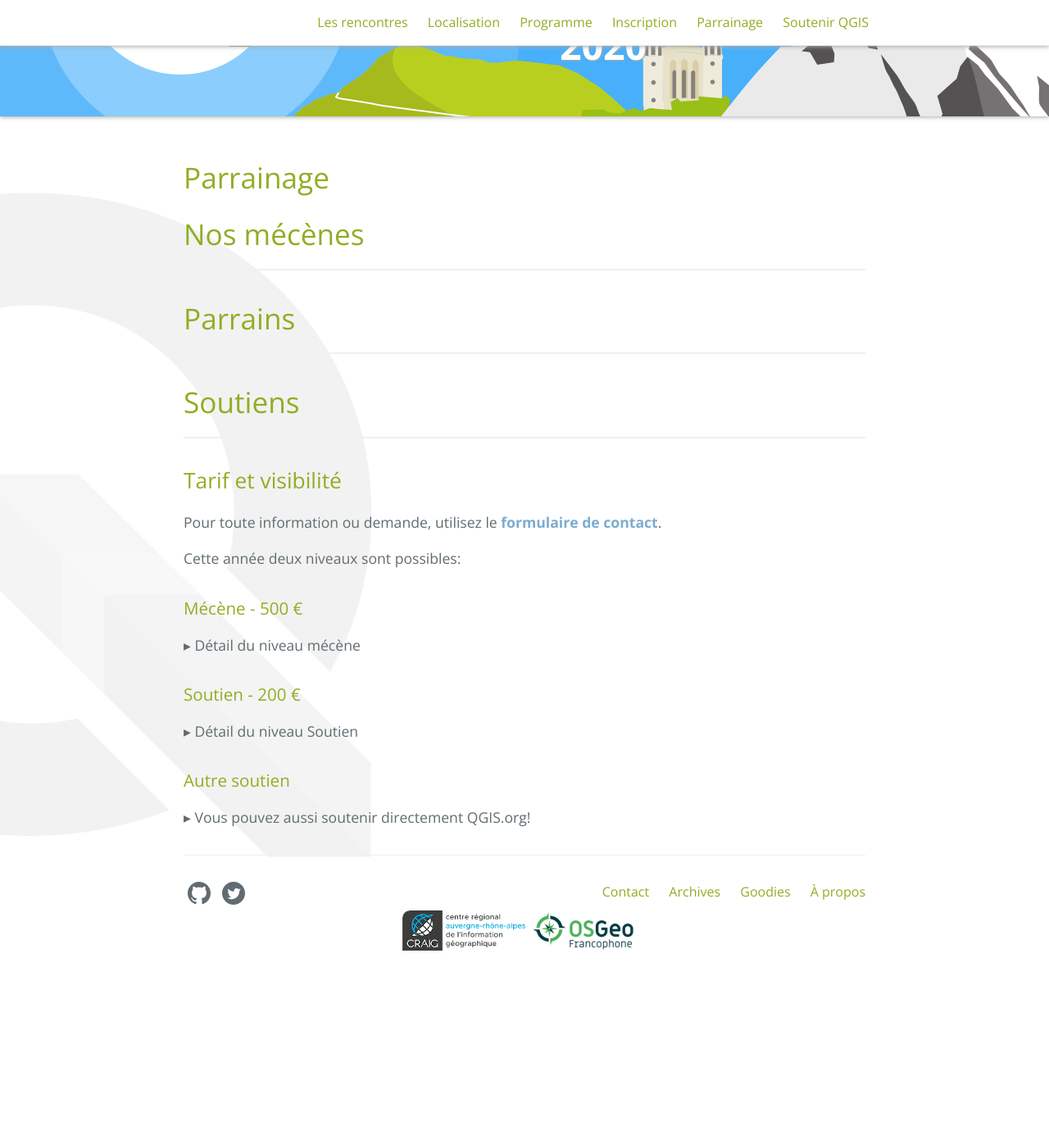
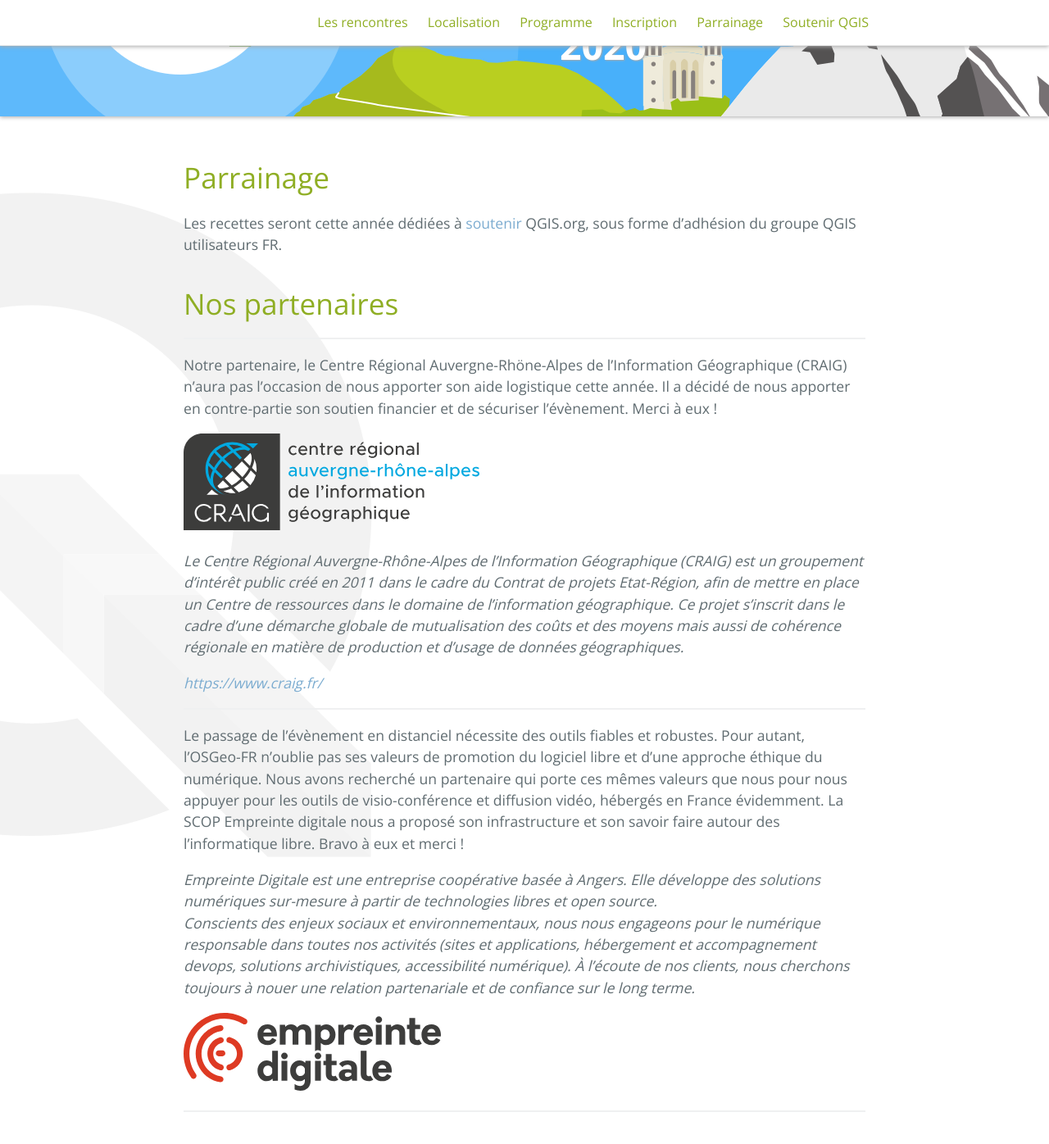
Before and after one commit to OSGeo-fr/QGIS-conf-fr-website, a Jekyll site: the page built from z30_parrainages.md, in a window 1280 px wide and 1400 px high, scrolled down 253 px. Shown: the top 1396 px of the window at 82% size. Built offline with Jekyll 4.4.1, drawn with Linux system fonts in a browser that asks for light colours; before the commit the page ends 1467 px from its top, so only the background shows below that.

Commit message:
ajout partenaires CRAIG et empreinte digitale

```diff
--- a/z30_parrainages.md
+++ b/z30_parrainages.md
@@ -5,9 +5,40 @@ tagline: Nous remercions nos généreux soutiens !
 menu: header
 ---
 
+Les recettes seront cette année dédiées à [soutenir](https://www.qgis.org/fr/site/getinvolved/governance/sustaining_members/sustaining_members.html#how-can-you-support-the-qgis-development) QGIS.org, sous forme d'adhésion du groupe QGIS utilisateurs FR.
+
+
+
+# Nos partenaires
+
+---
+
+Notre partenaire, le Centre Régional Auvergne-Rhöne-Alpes de l'Information Géographique (CRAIG) n'aura pas l'occasion de nous apporter son aide logistique cette année. Il a décidé de nous apporter en contre-partie son soutien financier et de sécuriser l'évènement. Merci à eux !
+
+[![CRAIG](/images/logo-craig.svg)](https://www.craig.fr)
+
+
+_Le Centre Régional Auvergne-Rhône-Alpes de l'Information Géographique (CRAIG) est un groupement d'intérêt public créé en 2011 dans le cadre du Contrat de projets Etat-Région, afin de mettre en place un Centre de ressources dans le domaine de l'information géographique. Ce projet s'inscrit dans le cadre d'une démarche globale de mutualisation des coûts et des moyens mais aussi de cohérence régionale en matière de production et d'usage de données géographiques._
+
+_[https://www.craig.fr/](https://www.craig.fr/)_
+
+---
+
+Le passage de l'évènement en distanciel nécessite des outils fiables et robustes. Pour autant, l'OSGeo-FR n'oublie pas ses valeurs de promotion du logiciel libre et d'une approche éthique du numérique. Nous avons recherché un partenaire qui porte ces mêmes valeurs que nous pour nous appuyer pour les outils de visio-conférence et diffusion vidéo, hébergés en France évidemment. La SCOP Empreinte digitale nous a proposé son infrastructure et son savoir faire autour des l'informatique libre. Bravo à eux et merci !
+
+_Empreinte Digitale est une entreprise coopérative basée à Angers. Elle développe des solutions numériques sur-mesure à partir de technologies libres et open source._
+_Conscients des enjeux sociaux et environnementaux, nous nous engageons pour le numérique responsable dans toutes nos activités (sites et applications, hébergement et accompagnement devops, solutions archivistiques, accessibilité numérique). À l’écoute de nos clients, nous cherchons toujours à nouer une relation partenariale et de confiance sur le long terme._
+
+[![Empreinte digitale](/images/logo-empreinte-digitale.svg)](https://empreintedigitale.fr)
+
+---
+
 # Nos mécènes
 
 ---
+
+
+
 
 # Parrains
 
```
Also changed, not shown: images/logo-craig.svg (added), images/logo-empreinte-digitale.svg (added).
